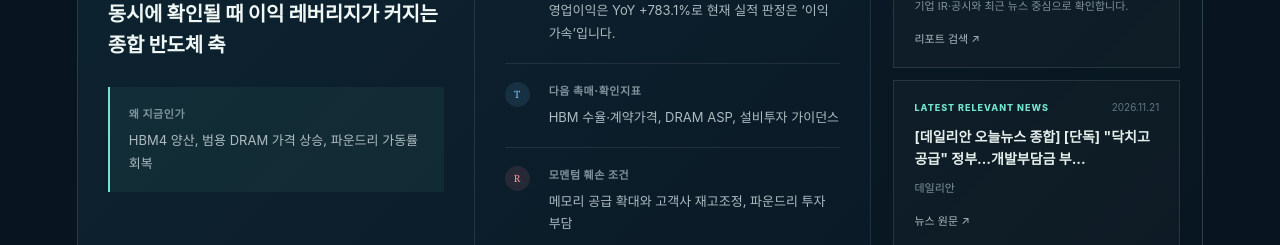
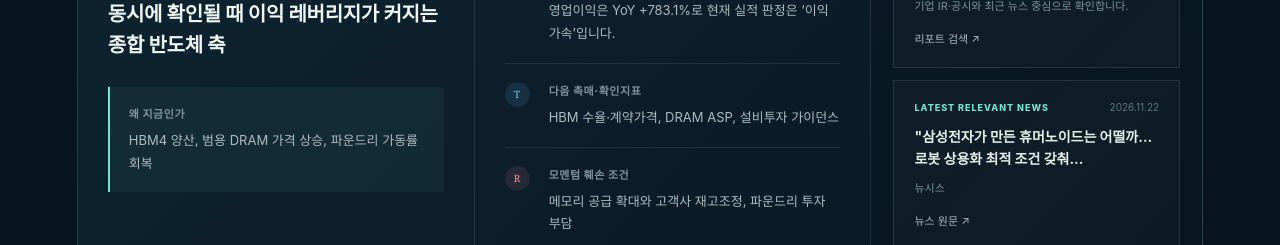
Before and after one commit to addroo003-coder/STOCK, a Next.js app in the folder stock-atlas-source/: page / in a window 1280 px wide. Shown: the part 5620-5865 px from the top of the page. Built offline with nearby package versions, Linux system fonts and the light colour scheme.

Commit message:
사이트 데이터 자동 갱신 2026-11-21T18:45:01Z

```diff
--- a/stock-atlas-source/app/market-sources.ts
+++ b/stock-atlas-source/app/market-sources.ts
@@ -487,10 +487,10 @@ export const marketSourcesByStock: Record<string, MarketSourceRecord> = {
     "report": null,
     "reportListUrl": "https://finance.naver.com/research/company_list.naver?searchType=itemCode&itemCode=005930",
     "news": {
-      "title": "[데일리안 오늘뉴스 종합] [단독] \"닥치고 공급\" 정부…개발부담금 부...",
-      "office": "데일리안",
-      "date": "20261121",
-      "url": "https://n.news.naver.com/mnews/article/119/0003157933"
+      "title": "\"삼성전자가 만든 휴머노이드는 어떨까…로봇 상용화 최적 조건 갖춰...",
+      "office": "뉴시스",
+      "date": "20261122",
+      "url": "https://n.news.naver.com/mnews/article/003/0014337563"
     },
     "newsListUrl": "https://m.stock.naver.com/domestic/stock/005930/news"
   },
@@ -2195,10 +2195,10 @@ export const marketSourcesByStock: Record<string, MarketSourceRecord> = {
     "report": null,
     "reportListUrl": "https://finance.naver.com/research/company_list.naver?searchType=itemCode&itemCode=096770",
     "news": {
-      "title": "'AI 격변기' 리더십 유지…재계 인사, 안정 속 쇄신 택했다",
-      "office": "머니투데이",
+      "title": "'블루 쓰나미'에 '데이터센터 빨간불'…\"ESS 그래도 간다\" [ESS 대전환...",
+      "office": "한국경제TV",
       "date": "20261121",
-      "url": "https://n.news.naver.com/mnews/article/008/0005444364"
+      "url": "https://n.news.naver.com/mnews/article/215/0001273488"
     },
     "newsListUrl": "https://m.stock.naver.com/domestic/stock/096770/news"
   },
```
